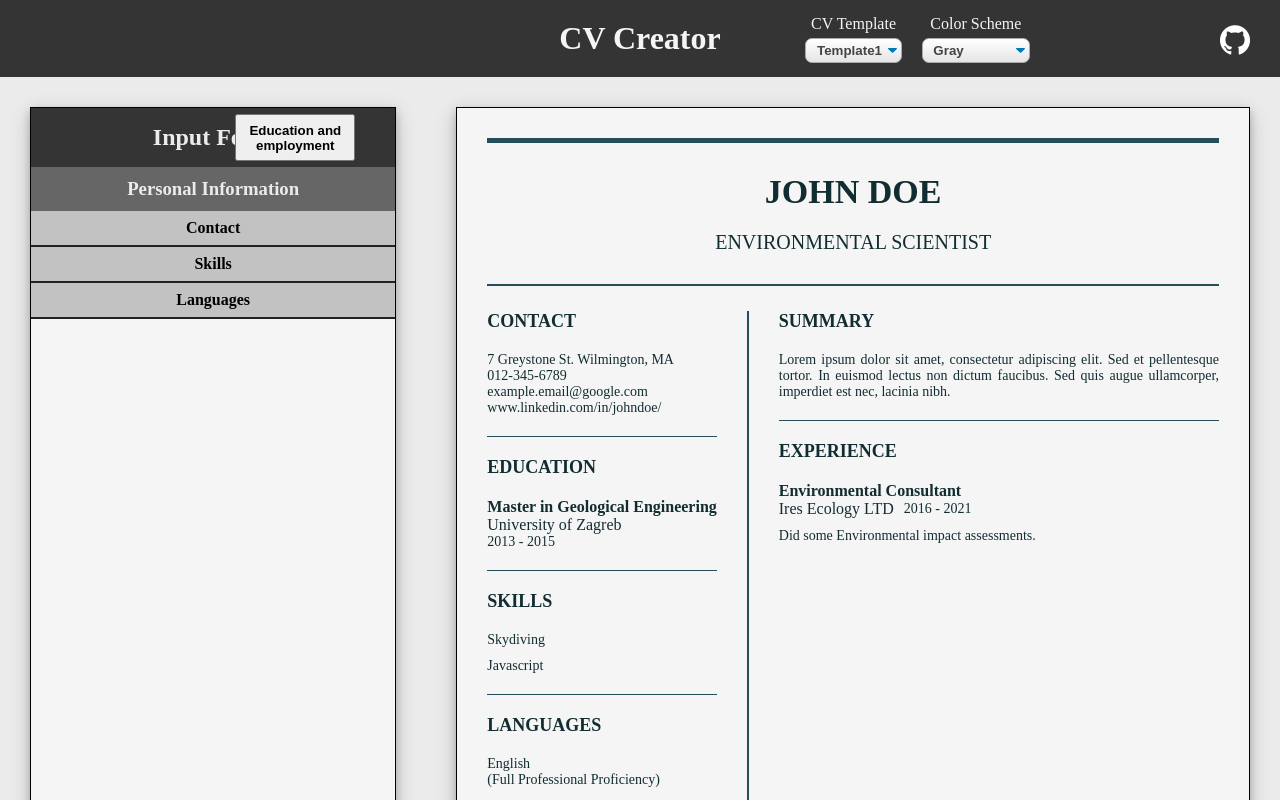
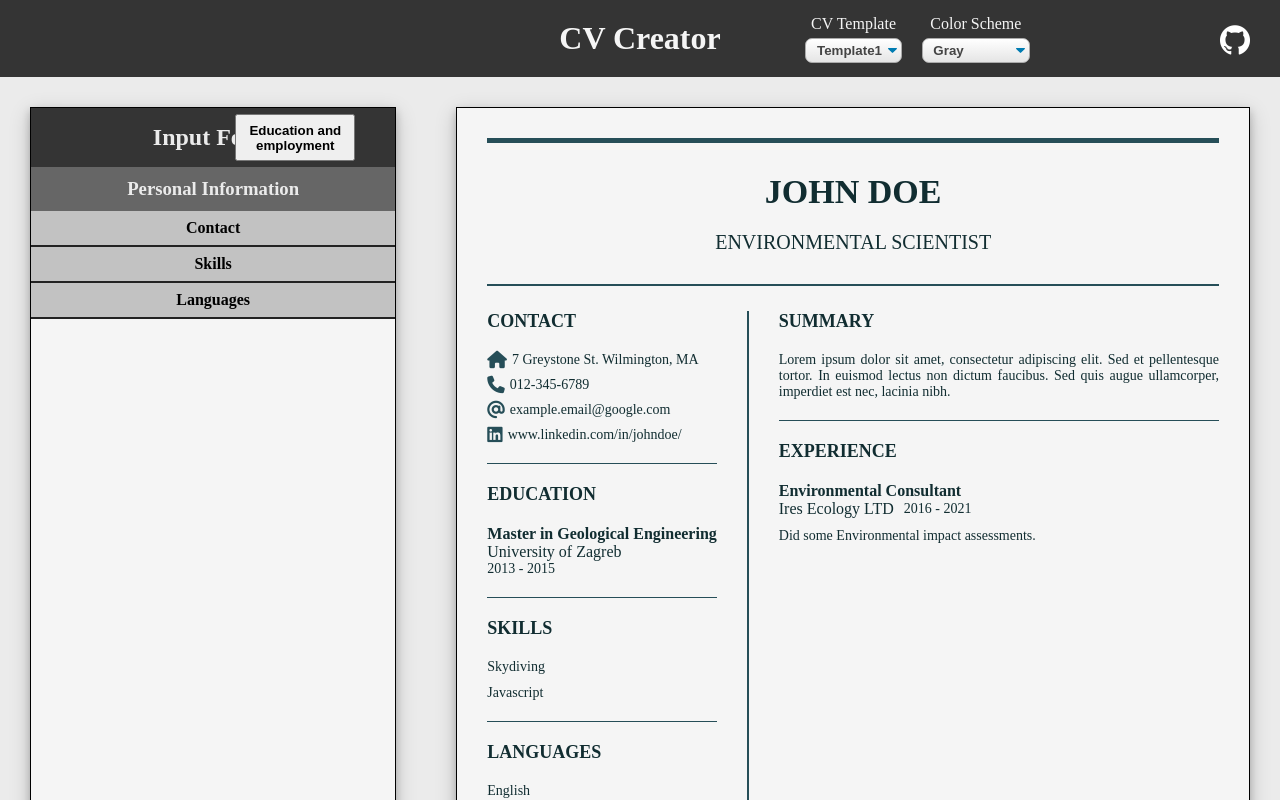
Before and after one commit to MrDando/CV-Project, a React (Create React App) app: page / in a window 1280 px wide. Shown: the top 800 px of the page. Built offline with nearby package versions, Linux system fonts and the light colour scheme.

Commit message:
Added Font Awesome icons to template3

```diff
--- a/public/index.html
+++ b/public/index.html
@@ -25,6 +25,7 @@
       Learn how to configure a non-root public URL by running `npm run build`.
     -->
     <title>React App</title>
+    <script src="https://kit.fontawesome.com/5bc9c8c546.js" crossorigin="anonymous"></script>
   </head>
   <body>
     <noscript>You need to enable JavaScript to run this app.</noscript>
--- a/src/Components/CVs/Template3/Template3.css
+++ b/src/Components/CVs/Template3/Template3.css
@@ -6,6 +6,10 @@
     padding: 30px;
     color: var(--primary);
     background-color: var(--quinary);
+}
+
+.template3 .icon {
+    color: var(--secondary);
 }
 
 .template3 h2 {
@@ -58,6 +62,18 @@
     border: none;
 }
 
+.template3 .contact-row {
+    margin-bottom: 9px;
+}
+
+.template3 .contact-row:last-child {
+    margin-bottom: 0px;
+}
+
+.template3 .contact p {
+    margin-left: 5px;
+}
+
 .template3 .item {
     padding-bottom: 10px;
 }
--- a/src/Components/CVs/Template3/Template3.js
+++ b/src/Components/CVs/Template3/Template3.js
@@ -69,10 +69,22 @@ function Template1(props) {
                     <div className='contact section'>
                         <h2>CONTACT</h2>
                         <div>
-                            <p>{data.adress}</p>
-                            <p>{data.phone}</p>
-                            <p>{data.email}</p>
-                            <p>{data.linkedIn}</p>
+                            <div className='flex align-center contact-row'>
+                                <i class="fas fa-home fa-lg icon"></i>
+                                <p>{data.adress}</p>
+                            </div>
+                            <div className='flex align-center contact-row'>
+                                <i class="fas fa-phone fa-lg icon"></i>
+                                <p>{data.phone}</p>
+                            </div>
+                            <div className='flex align-center contact-row'>
+                                <i class="fas fa-at fa-lg icon"></i>
+                                <p>{data.email}</p>
+                            </div>
+                            <div className='flex align-center contact-row'>
+                                <i class="fab fa-linkedin fa-lg icon"></i>
+                                <p>{data.linkedIn}</p>
+                            </div>
                         </div>
                     </div>
                     <div className='education section'>
```
